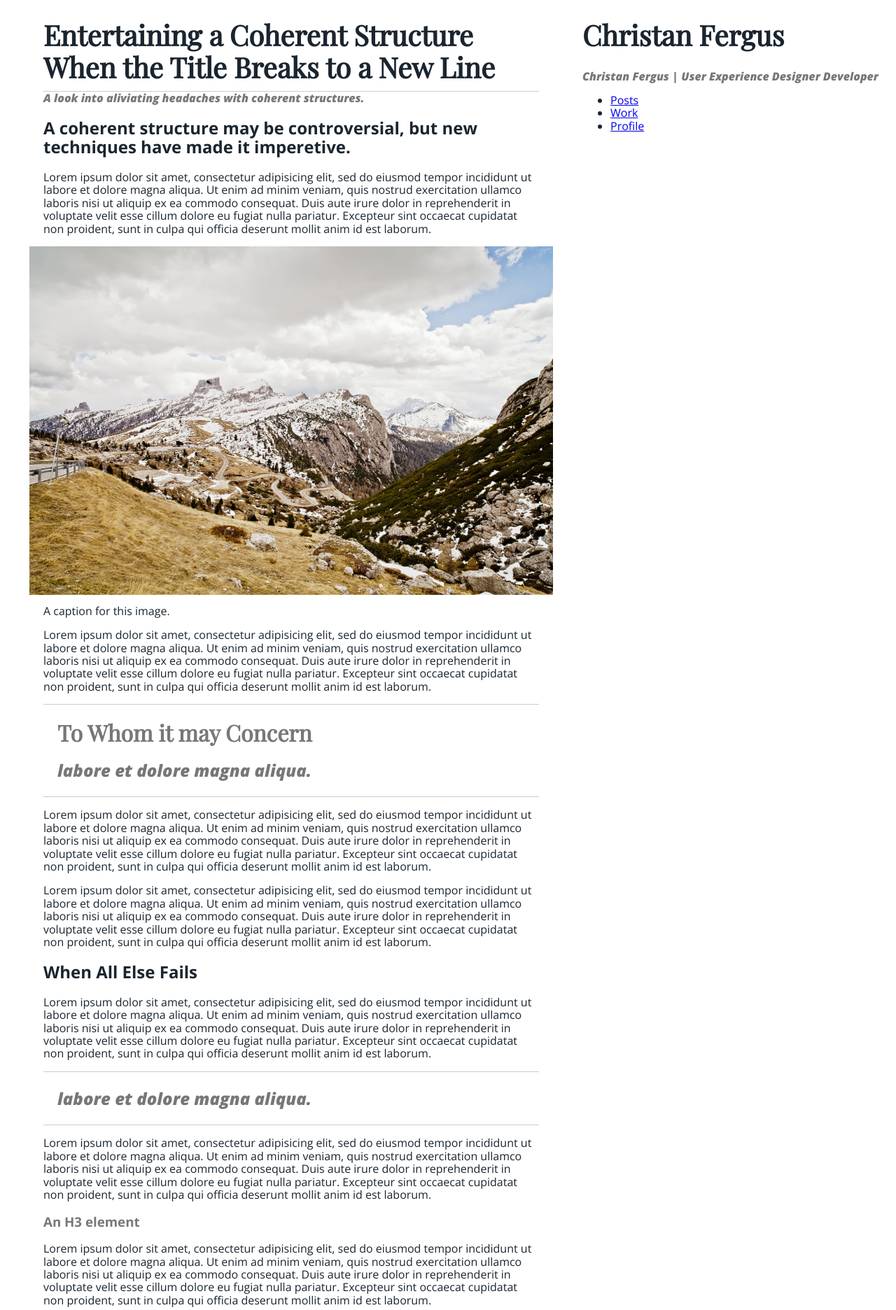
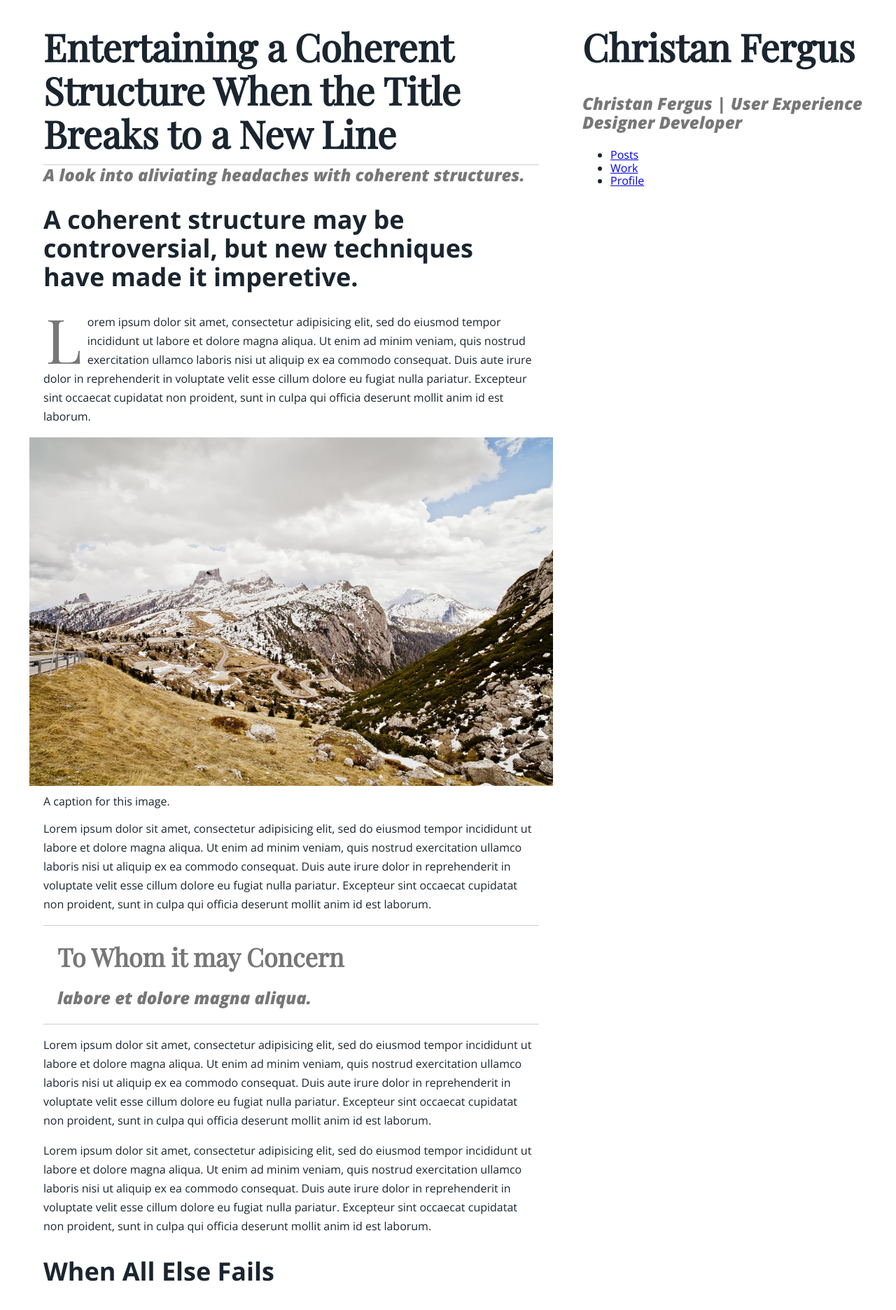
Before and after one commit to fergd/fergdblog-V4.0.0, a Jekyll site: the page built from _posts/2017-01-01-foobly.md, in a window 1280 px wide. Shown: the top 1872 px of the page at 70% size. Built offline with Jekyll 4.4.1, drawn with Linux system fonts in a browser that asks for light colours.

Commit message:
styled a drop cap

```diff
--- a/_posts/2017-01-01-foobly.md
+++ b/_posts/2017-01-01-foobly.md
@@ -11,7 +11,7 @@ published: true
 <p>{{ page.subheading }}</p>
 ## {{ page.grabber }}
 
-Lorem ipsum dolor sit amet, consectetur adipisicing elit, sed do eiusmod
+<span>L</span>orem ipsum dolor sit amet, consectetur adipisicing elit, sed do eiusmod
 tempor incididunt ut labore et dolore magna aliqua. Ut enim ad minim veniam,
 quis nostrud exercitation ullamco laboris nisi ut aliquip ex ea commodo
 consequat. Duis aute irure dolor in reprehenderit in voluptate velit esse
--- a/assets/css/main.scss
+++ b/assets/css/main.scss
@@ -3,11 +3,16 @@
 @charset "utf-8";
 @import
 	"../stylesheets/normalize",
+	"../stylesheets/plugins/modular-scale/modular-scale",
 	"../stylesheets/color"
 ;
+$ms-base: 1em;
+$ms-ratio: 1.5;
 body, html{
 	width: 100%;
 	height: 100%;
+	font-size: $ms-base;
+
 }
 .hidden{
 	position: absolute !important;
--- a/assets/stylesheets/_typography.scss
+++ b/assets/stylesheets/_typography.scss
@@ -5,31 +5,44 @@ $heading-copy:		'Playfair Display', serif;
 	font-weight: 700;
 	font-style: italic;
 }
-
 body{
 	font-family: $body-copy;
-	font-size: 16px/1.2;
 }
-
 h1{
-	font-size: 2.5em;
+	font-size: ms(3);
 }
-
-h1,h4{
+h2{
+	font-size: ms(2);
+}
+h3, h1+p{
+	font-size: ms(1);
+}
+h4, h5, h6{
+	font-size: ms(1);
+}
+p{
+	font-size: ms(0);
+	line-height: 27px;
+}
+h1{
 	font-family: $heading-copy;
 }
 
-h2,h3,h1+p{
+h2,h3,h1+p, h4,h5,h6{
 	font-family: $body-copy;
 }
 
 h3,h1+p{
 	color: $subheading;
 }
+h4,h5,h6{
+	font-style: italic;
+	font-weight: 700;
+	color: $subheading;
+}
 
 h1+p{
 	@extend .emphasized-copy;
-	font-size: 1em;
 	margin-top: 0;
 }
 article > h1 + p{
@@ -44,13 +57,21 @@ blockquote{
 
 	p{
 		@extend .emphasized-copy;
-		font-size: 1.5em;
+		font-size: ms(1);
 	}
 	h1{
-		font-size: 2em;
+		font-size: ms(2);
 	}
 }
-
+article span:first-child{
+	color: $med-grey;
+	float: left;
+	font-family: $heading-copy;
+	font-size: 88px;
+	line-height: 73px;
+	padding-right: 8px;
+	padding-left: 3px;
+}
 @media screen and (min-width: 769px){
 	article > h1+p{
 		margin-top: -1em;
--- /dev/null
+++ b/assets/stylesheets/plugins/modular-scale/_modular-scale.scss
@@ -0,0 +1,18 @@
+@import "modular-scale/ratios";
+
+$ms-base:  1em      !default;
+$ms-ratio: $golden  !default;
+$ms-range: null     !default;
+$ms-fluid: true     !default;
+
+@import "modular-scale/tests";
+
+@import "modular-scale/pow";
+@import "modular-scale/calc";
+@import "modular-scale/generate-list";
+@import "modular-scale/sort-list";
+@import "modular-scale/round-px";
+@import "modular-scale/function";
+@import "modular-scale/function-list";
+
+@import "modular-scale/respond";
--- /dev/null
+++ b/assets/stylesheets/plugins/modular-scale/modular-scale/_calc.scss
@@ -0,0 +1,17 @@
+@function ms-calc($Value, $Base: $ms-base, $Ratio: $ms-ratio) {
+
+  // If pow exists use it.
+  // It supports non-interger values!
+  @if $MS-pow-exists {
+
+    // The formula for figuring out modular scales is:
+    // (r^v)*b
+    @return pow($Ratio, $Value) * $Base;
+  }
+
+  // If not, use ms-pow().
+  // Not as fast or capable of non-integer exponents.
+  @else {
+    @return ms-pow($Ratio, $Value) * $Base;
+  }
+}
--- /dev/null
+++ b/assets/stylesheets/plugins/modular-scale/modular-scale/_function-list.scss
@@ -0,0 +1,68 @@
+// Outputs a list of values instead of a single value
+@function ms-list($Start: 0, $End: 0, $Bases: $ms-base, $Ratios: $ms-ratio) {
+
+  // Seed results
+  $Positive-return: ();
+  $Negitive-return: ();
+  $Return: ();
+
+  @if $End >= 0 {
+    // Generate a list of all possible values
+    $Positive-return: ms-generate-list($End, $Bases, $Ratios);
+
+    // Sort the generated lists
+    $Positive-return: ms-sort-list($Positive-return);
+
+    // Trim list
+    $Trim-list: ();
+    // If the starting value is a positive number
+    // trim the positive return from that
+    @if $Start >= 0 {
+      @for $i from ($Start + 1) through $End + 1 {
+        $Trim-list: join($Trim-list, nth($Positive-return, $i));
+      }
+    }
+    // If not, then include everything up to the end.
+    @else {
+      @for $i from 1 through $End + 1 {
+        $Trim-list: join($Trim-list, nth($Positive-return, $i));
+      }
+    }
+    $Positive-return: $Trim-list;
+  }
+
+  // Generate a negitive list
+  @if $Start < 0 {
+    // Generate a list of all possible values
+    $Negitive-return: ms-generate-list($Start, $Bases, $Ratios);
+
+    // Sort the generated lists
+    $Negitive-return: ms-sort-list($Negitive-return);
+
+    // Reverse negitive list results.
+    $MS-new-return: ();
+    @each $i in $Negitive-return {
+      $MS-new-return: join($i, $MS-new-return);
+    }
+    $Negitive-return: $MS-new-return;
+
+    // Trim list
+    $Trim-list: ();
+    @if $End < 0 {
+      @for $i from abs($End) through (abs($Start) + 2) {
+        $Trim-list: join(nth($Negitive-return, $i), $Trim-list);
+      }
+    }
+    @else {
+      @for $i from 2 through (abs($Start) + 1) {
+        $Trim-list: join(nth($Negitive-return, $i), $Trim-list);
+      }
+    }
+    $Negitive-return: $Trim-list;
+  }
+
+  // Join both positive and negitive possibilities.
+  $Return: join($Negitive-return, $Positive-return);
+
+  @return $Return;
+}
--- /dev/null
+++ b/assets/stylesheets/plugins/modular-scale/modular-scale/_function.scss
@@ -0,0 +1,55 @@
+// The main function that brings it all together
+@function ms($Value: 0, $Bases: $ms-base, $Ratios: $ms-ratio) {
+
+  // If no multi-base or multi-ratio stuff is going on
+  // then just retrn the basic calculaiton
+  @if length($Bases) == 1 and length($Ratios) == 1 {
+    @return ms-round-px(ms-calc($Value, $Bases, $Ratios));
+  }
+
+  // Do calculations directly in Ruby when avalible
+  @if $MS-gem-exists {
+
+    // Remove units from bases
+    $Unit: nth($Bases, 1) * 0 + 1; // Extracts the unit from the base
+    $Unitless-Bases: ();
+    @each $Base in $Bases {
+      $Base: $Base/$Unit;
+      $Unitless-Bases: join($Unitless-Bases, $Base);
+    }
+
+    // Calculate natively in Ruby
+    @return ms-round-px(ms-gem-func($Value, $Unitless-Bases, $Ratios) * $Unit);
+  }
+
+  // Generate a list of all possible values
+  $Return: ms-generate-list($Value, $Bases, $Ratios);
+
+  // Sort the generated lists
+  $Return: ms-sort-list($Return);
+
+  // Reverse list if its negitive.
+  @if $Value < 0 {
+    $MS-new-return: ();
+    @each $i in $Return {
+      $MS-new-return: join($i, $MS-new-return);
+    }
+    $Return: $MS-new-return;
+  }
+
+  // Normalize value for counting from 1
+  // Because CSS counts things from 1
+  // So Sass does as well
+  // So I get to write fun stuff like this
+  $Value: abs($Value) + 1;
+
+  // Find the correct value in the list
+  $Return: nth($Return, $Value);
+
+  @return ms-round-px($Return);
+}
+
+// Same function, different name, for good measure.
+@function modular-scale($Value: 0, $Bases: $ms-base, $Ratios: $ms-ratio) {
+  @return ms($Value, $Bases, $Ratios);
+}
--- /dev/null
+++ b/assets/stylesheets/plugins/modular-scale/modular-scale/_generate-list.scss
@@ -0,0 +1,103 @@
+@function ms-reverse-list($list) {
+  @if length($list) > 1 {
+    @if nth($list, 1) > nth($list, length($list)) {
+      $MS-reversed-list: ();
+      @each $Value in $list {
+        $MS-reversed-list: join($Value, $MS-reversed-list);
+      }
+      @return $MS-reversed-list;
+    }
+  }
+  @return $list;
+}
+
+
+@function ms-generate-list($Value: 0, $Bases: $ms-base, $Ratios: $ms-ratio) {
+
+  // Create blank lists
+  $MS-list: ();
+  $MS-base-list: ();
+
+  // Loop through each ratio AND each base
+  // to generate all possibilities.
+  @each $Ratio in $Ratios {
+    @each $Base in $Bases {
+
+      // Set base variables
+      $MS-base-list: ();
+      $Base-counter: 0;
+
+      // Seed list with an initial value
+      $MS-base-list: $Base;
+
+      // Find values on a positive scale
+      @if $Value >= 0 {
+
+        // Find lower values on the scale
+        $Base-counter: -1;
+        @while ms-calc($Base-counter, $Base, $Ratio) >= nth($Bases, 1) {
+          $MS-base-list: join($MS-base-list, ms-calc($Base-counter, $Base, $Ratio));
+          $Base-counter: $Base-counter - 1;
+        }
+
+        // Ensure the list is smallest to largest
+        $MS-base-list: ms-reverse-list($MS-base-list);
+
+        // Find higher possible values on the scale
+        $Base-counter: 1;
+        @while ms-calc($Base-counter, $Base, $Ratio) <= ms-calc($Value, nth($Bases, 1), $Ratio) {
+          $MS-base-list: join($MS-base-list, ms-calc($Base-counter, $Base, $Ratio));
+          $Base-counter: $Base-counter + 1;
+        }
+      }
+
+      // Find values on a negitive scale
+      @else {
+
+        // Find lower values on the scale
+        $Base-counter: 1;
+        @while ms-calc($Base-counter, $Base, $Ratio) <= nth($Bases, 1) {
+          $MS-base-list: join($MS-base-list, ms-calc($Base-counter, $Base, $Ratio));
+          $Base-counter: $Base-counter + 1;
+        }
+
+        // Ensure the list is smallest to largest
+        $MS-base-list: ms-reverse-list($MS-base-list);
+
+        // Find higher possible values on the scale
+        $Base-counter: -1;
+        @while ms-calc($Base-counter, $Base, $Ratio) >= ms-calc($Value, nth($Bases, 1), $Ratio) {
+          $MS-calc: ms-calc($Base-counter, $Base, $Ratio);
+          // detect if the value excedes the main base value
+          @if $MS-calc < nth($Bases, 1) {
+            $MS-base-list: join($MS-base-list, $MS-calc);
+          }
+          $Base-counter: $Base-counter - 1;
+        }
+
+        // Trim outlier base.
+        @if length($Bases) > 1 {
+          @for $i from 2 through length($Bases) {
+            @if nth($MS-base-list, 1) > nth($Bases, 1) {
+              $MS-new-list: ();
+              @for $i from 2 through length($MS-base-list) {
+                $MS-new-list: join($MS-new-list, nth($MS-base-list, $i));
+              }
+              $MS-base-list: $MS-new-list;
+            }
+          }
+        }
+      }
+
+      // reverse list if its largest to smallest
+      $MS-base-list: ms-reverse-list($MS-base-list);
+
+      // Add new possibilities to the master list
+      $MS-list: append($MS-list, $MS-base-list, comma);
+
+    }
+  }
+
+  // After all the possibilities are found, output a master list
+  @return $MS-list;
+}
--- /dev/null
+++ b/assets/stylesheets/plugins/modular-scale/modular-scale/_pow.scss
@@ -0,0 +1,40 @@
+// If a native exponent function doesnt exist
+// this one is needed.
+@function ms-pow($Base, $Exponent) {
+
+  // Find and remove unit.
+  // Avoids messyness with unit calculations
+  $Unit: $Base * 0 + 1;
+  $Base: $Base/$Unit;
+
+  // This function doesnt support non-interger exponents.
+  // Warn the user about why this is breaking.
+	@if round($Exponent) != $Exponent {
+		@warn "Unfortunately, you need Compass to use non-integer exponents";
+	}
+
+  // Set up the loop, priming the return with the base.
+	$Return: $Base;
+
+  // If the number is positive, multiply it.
+  @if $Exponent > 0 {
+    // Basic feedback loop as exponents
+    // are recursivley multiplied numbers.
+    @for $i from 1 to $Exponent {
+      $Return: $Return * $Base;
+    }
+  }
+
+  // If the number is 0 or negitive
+  // divide instead of multiply.
+  @else {
+    // Libsass doesnt allow negitive values in loops
+    @for $i from (-1 + 1) to (abs($Exponent) + 1) {
+      $Return: $Return / $Base;
+    }
+  }
+
+  // Return is now compounded redy to be returned.
+  // Add the unit back onto the number.
+	@return $Return * $Unit;
+}
--- /dev/null
+++ b/assets/stylesheets/plugins/modular-scale/modular-scale/_ratios.scss
@@ -0,0 +1,20 @@
+// Golden ratio
+$phi              : 1.618034          ;
+$golden           : $phi              ;
+
+$double-octave    : 4                 ;
+$major-twelfth    : 3                 ;
+$major-eleventh   : 2.666666667       ;
+$major-tenth      : 2.5               ;
+$octave           : 2                 ;
+$major-seventh    : 1.875             ;
+$minor-seventh    : 1.777777778       ;
+$major-sixth      : 1.666666667       ;
+$minor-sixth      : 1.6               ;
+$fifth            : 1.5               ;
+$augmented-fourth : 1.41421           ;
+$fourth           : 1.333333333       ;
+$major-third      : 1.25              ;
+$minor-third      : 1.2               ;
+$major-second     : 1.125             ;
+$minor-second     : 1.066666667       ;
--- /dev/null
+++ b/assets/stylesheets/plugins/modular-scale/modular-scale/_respond.scss
@@ -0,0 +1,49 @@
+// Stripping units is rarely a best practice and this function
+// should not be used elsewhere
+@function ms-unitless($val) {
+  $val: $val / ($val - $val + 1);
+  @return $val;
+}
+
+// Search config for values
+@function ms-range($x,$y,$range:$ms-range) {
+  @return nth(nth($range,$x),$y);
+}
+
+// Generate calc() function
+@function ms-respond-calc($value, $n, $range: $ms-range, $base: $ms-base) {
+  $val1: ms($value,$base,ms-range($n,1,$range));
+  $val2: ms($value,$base,ms-range($n+1,1,$range));
+  $break1: ms-range($n,2,$range);
+  $break2: ms-range($n+1,2,$range);
+  $diff: ms-unitless($val2) - ms-unitless($val1);
+  @if $ms-fluid {
+    @return calc( #{$val1} + #{$diff} * ( ( 100vw - #{$break1}) / #{ms-unitless($break2) - ms-unitless($break1)} ) );
+  } @else {
+    @return ms($value,$base,ms-range($n,1,$range));
+  }
+}
+
+// Main responsive mixin
+@mixin ms-respond($property, $value, $range: $ms-range, $base: $ms-base) {
+  // If there is no responsive config, just output the property and value
+  @if $ms-range == null {
+    #{$property}: ms($value,$base,$ms-ratio);
+  } @else {
+
+    // Initial value
+    #{$property}: ms($value,$base,ms-range(1,1,$range));
+
+    // Loop through breakpoints
+    @for $i from 1 through (length($range) - 1) {
+      @media (min-width: ms-range($i,2,$range)) and (max-width: ms-range($i+1,2,$range)) {
+        #{$property}: ms-respond-calc($value, $i, $range, $base);
+      }
+    }
+
+    // Final breakpoint is just an override value
+    @media (min-width: ms-range(length($range),2,$range)) {
+      #{$property}: ms($value,$base,ms-range(length($range),1,$range));
+    }
+  }
+}
--- /dev/null
+++ b/assets/stylesheets/plugins/modular-scale/modular-scale/_round-px.scss
@@ -0,0 +1,6 @@
+@function ms-round-px($Result) {
+  @if unit($Result) == 'px' {
+    @return round($Result);
+  }
+  @return $Result;
+}
--- /dev/null
+++ b/assets/stylesheets/plugins/modular-scale/modular-scale/_sort-list.scss
@@ -0,0 +1,93 @@
+// List sorting via a modified merge-sort algorythmn
+// http://en.wikipedia.org/wiki/Merge_sort
+
+@function ms-merge($A, $B) {
+
+  $Return: ();
+
+  // Some empty lists get passed through
+  // so just pass the other list throguh
+  @if length($A) == 0 {
+    @return $B;
+  }
+
+  // If lists fit next to each other, just merge them
+  // This helps performance skipping the need to check each value
+  @if nth($A, length($A)) < nth($B, 1) {
+    @return join($A, $B);
+  }
+  @if nth($B, length($B)) < nth($A, 1) {
+    @return join($B, $A);
+  }
+
+  // Counters start at 1
+  $A-counter: 1;
+  $B-counter: 1;
+
+  // Start looping through all numbers in array
+  @while $A-counter <= length($A) and $B-counter <= length($B) {
+
+    // Check if the A value is smaller
+    // Uses or equal to avoid duplicate numbers
+    @if nth($A, $A-counter) <= nth($B, $B-counter) {
+      $Return: join($Return, nth($A, $A-counter));
+      $A-counter: $A-counter + 1;
+    }
+
+    // Check if the B value is smaller
+    @else if nth($A, $A-counter) > nth($B, $B-counter) {
+      $Return: join($Return, nth($B, $B-counter));
+      $B-counter: $B-counter + 1;
+    }
+  }
+
+  // Run through remainder values in the list
+  @while $A-counter <= length($A) {
+    $Current: nth($A, $A-counter);
+    @if $Current != nth($Return, length($Return)) {
+      $Return: join($Return, $Current);
+    }
+    $A-counter: $A-counter + 1;
+  }
+  @while $B-counter <= length($B) {
+    $Current: nth($B, $B-counter);
+    @if $Current != nth($Return, length($Return)) {
+      $Return: join($Return, $Current);
+    }
+    $B-counter: $B-counter + 1;
+  }
+
+  // Done! return is now sorted and complete
+  @return $Return;
+}
+
+
+
+// Pull it all together
+@function ms-sort-list($Lists) {
+
+  $Return: ();
+
+  @each $List in $Lists {
+    @if $Return == () {
+      $Return: $List;
+    }
+    @else {
+      $Return: ms-merge($List, $Return);
+    }
+  }
+
+  // final cleanup of repeated items
+  $Last: null;
+  $New-list: ();
+  @each $Item in $Return {
+    @if $Item != $Last {
+      $New-list: join($New-list, $Item);
+    }
+    $Last: $Item;
+  }
+  $Return: $New-list;
+
+
+  @return $Return;
+}
--- /dev/null
+++ b/assets/stylesheets/plugins/modular-scale/modular-scale/_tests.scss
@@ -0,0 +1,22 @@
+// Feature testing
+
+
+// Test if the pow() function exists
+@function ms-pow-exists() {
+  @if pow(4, 2) == 16 {
+    @return true;
+  }
+  @return false;
+}
+
+$MS-pow-exists: ms-pow-exists();
+
+// Test if MS was installed via the gem
+@function ms-gem-exists() {
+  @if ms-gem-installed() == true {
+    @return true;
+  }
+  @return false;
+}
+
+$MS-gem-exists: ms-gem-exists();
```
Also changed, not shown: _posts/2017-010-02-Documenting-your-professional-life.md (added, +131 -0 lines).
